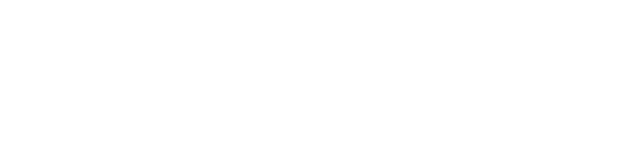
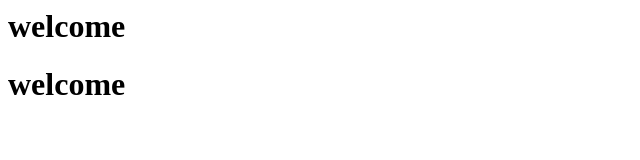
Before and after one commit to manasa-srinivas/demo_project, a plain HTML site: page index.html in a window 1280 px wide. Shown: the whole page, without its empty margins (0-640 px from the left). Drawn offline with Linux system fonts and the light colour scheme.

Commit message:
my first program

```diff
--- a/index.html
+++ b/index.html
@@ -1,8 +1,11 @@
 <!DOCTYPE>
 <html>
 <head>
-<title>"programing</title>
+<title>programing</title>
+
 <body>
+<h1>welcome</h1>
+<h1>welcome</h1>
 </body>
 </head>
 </html>
```
